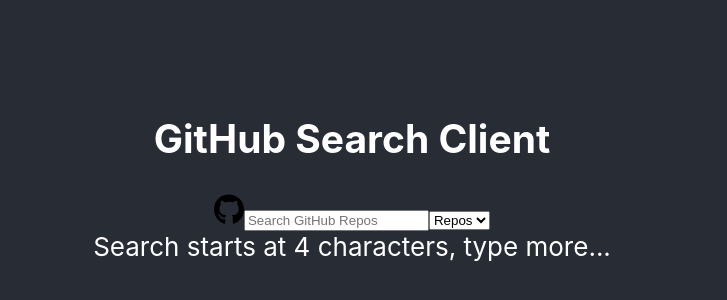
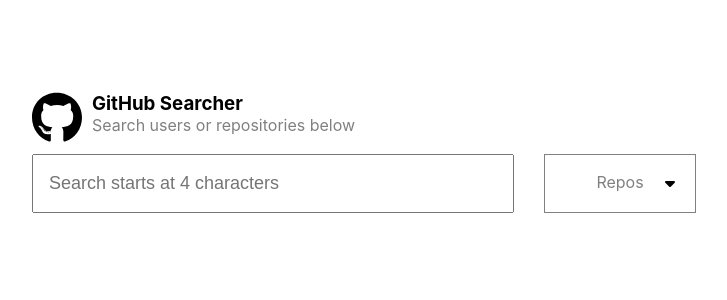
Before and after one commit to oalbacha/Holo-assessment, a React (Vite) app: page / in a window 1280 px wide. Shown: the part 228-528 px from the top of the page, without its empty margins (288-1015 px from the left). Built offline with nearby package versions, Linux system fonts and the light colour scheme.

Commit message:
Implement general styles, dropdown and styled components for conditional nav rendering

```diff
--- a/package.json
+++ b/package.json
@@ -13,7 +13,8 @@
     "react-dom": "^18.0.0",
     "react-redux": "^8.0.2",
     "react-router-dom": "^6.3.0",
-    "redux-persist": "^6.0.0"
+    "redux-persist": "^6.0.0",
+    "styled-components": "^5.3.5"
   },
   "devDependencies": {
     "@types/react": "^18.0.0",
--- a/src/App.css
+++ b/src/App.css
@@ -2,41 +2,81 @@
   text-align: center;
 }
 
-.App-logo {
-  height: 40vmin;
-  pointer-events: none;
+.App-title-container {
+  display: flex;
 }
 
-@media (prefers-reduced-motion: no-preference) {
-  .App-logo {
-    animation: App-logo-spin infinite 20s linear;
-  }
+.App-title-container svg {
+  width: 50px;
+  margin: 0 10px 10px 0;
+}
+
+.App-title-content {
+  text-align: left;
+}
+
+.App-title-content * {
+  margin: 0;
+}
+
+.App-title-content h3 {
+  color: black;
+}
+
+.App-title-content p {
+  color: gray;
+}
+
+.App-nav-space {
+  width: 100%;
+  height: 170px;
+}
+
+.App-grid {
+  list-style: none;
+  display: grid;
+  grid-gap: 30px;
+  grid-template-columns: repeat(auto-fill, minmax(28%, 1fr) ) ;
+  width: 90%;
+  margin: 0 auto;
+}
+
+.App-grid-item {
+  background-color: gray;
+  padding: 20px;
+}
+
+.App-user-image {
+  width: 50px;
+  border-radius: 50%;
 }
 
 .App-header {
-  background-color: #282c34;
+  background-color: #fff;
   min-height: 100vh;
   display: flex;
-  flex-direction: column;
-  align-items: center;
-  justify-content: center;
-  font-size: calc(10px + 2vmin);
   color: white;
 }
 
-.App-link {
-  color: #61dafb;
+.App-wrapper {
+  width: 100%;
+  min-height: 80vh;
+  margin: 0 auto;
+  position: relative;
 }
 
-@keyframes App-logo-spin {
-  from {
-    transform: rotate(0deg);
-  }
-  to {
-    transform: rotate(360deg);
-  }
+.App-nav-controls {
+  display: flex;
 }
 
-button {
-  font-size: calc(10px + 2vmin);
+.App-nav-controls input {
+  width: 35vw;
+  height: 35px;
+  padding: 10px 15px;
+  margin-right: 30px;
+  font-size: large;
+  color: gray;
 }
+.App-nav-controls input::placeholder {
+  font-size: large;
+}
--- a/src/App.jsx
+++ b/src/App.jsx
@@ -1,61 +1,20 @@
-import { useState, useEffect } from 'react'
 import { Route, Routes, Link, BrowserRouter } from 'react-router-dom';
-import { setSearchTerm, setDataType } from './app/store';
-import { useDispatch, useSelector } from 'react-redux';
+import { useSelector } from 'react-redux';
+import Nav from './components/nav/nav'
 import Repos from './features/github/repos'
 import Issues from './features/github/issues'
 import Users from './features/github/users'
-import { useDebounce } from './app/hooks'
 import './App.css'
 
 function App() {
-  const searchTerm  = useSelector(state => state.searchTerm);
   const dataType  = useSelector(state => state.dataType);
-
-  const [inputValue, setInputValue] = useState(searchTerm);
-  const [type, setType] = useState(dataType);
-  const [placeHolder, setPlaceHolder] = useState('Repos');
-  const debouncedSearchTerm = useDebounce(inputValue, 500);
-
-  const dispatch = useDispatch();
-
-  useEffect(() => {
-    dispatch(setSearchTerm(debouncedSearchTerm));
-  }, [debouncedSearchTerm])
-
-  useEffect(() => {
-    dispatch(setDataType(type));
-  }, [type])
-
-  const handleInputChange = (e) => setInputValue(e.target.value)
-  const handleSelectChange = (e) => {
-    setPlaceHolder(e.target.value)
-    setType(e.target.value)
-  }
-
   return (
     <div className="App">
       <header className="App-header">
-        <nav>
-          <h1 className='App-title'>GitHub Search Client</h1>
-          <svg style={{width: '30px'}} xmlns="http://www.w3.org/2000/svg" viewBox="0 0 496 512">
-            <path d="M165.9 397.4c0 2-2.3 3.6-5.2 3.6-3.3.3-5.6-1.3-5.6-3.6 0-2 2.3-3.6 5.2-3.6 3-.3 5.6 1.3 5.6 3.6zm-31.1-4.5c-.7 2 1.3 4.3 4.3 4.9 2.6 1 5.6 0 6.2-2s-1.3-4.3-4.3-5.2c-2.6-.7-5.5.3-6.2 2.3zm44.2-1.7c-2.9.7-4.9 2.6-4.6 4.9.3 2 2.9 3.3 5.9 2.6 2.9-.7 4.9-2.6 4.6-4.6-.3-1.9-3-3.2-5.9-2.9zM244.8 8C106.1 8 0 113.3 0 252c0 110.9 69.8 205.8 169.5 239.2 12.8 2.3 17.3-5.6 17.3-12.1 0-6.2-.3-40.4-.3-61.4 0 0-70 15-84.7-29.8 0 0-11.4-29.1-27.8-36.6 0 0-22.9-15.7 1.6-15.4 0 0 24.9 2 38.6 25.8 21.9 38.6 58.6 27.5 72.9 20.9 2.3-16 8.8-27.1 16-33.7-55.9-6.2-112.3-14.3-112.3-110.5 0-27.5 7.6-41.3 23.6-58.9-2.6-6.5-11.1-33.3 2.6-67.9 20.9-6.5 69 27 69 27 20-5.6 41.5-8.5 62.8-8.5s42.8 2.9 62.8 8.5c0 0 48.1-33.6 69-27 13.7 34.7 5.2 61.4 2.6 67.9 16 17.7 25.8 31.5 25.8 58.9 0 96.5-58.9 104.2-114.8 110.5 9.2 7.9 17 22.9 17 46.4 0 33.7-.3 75.4-.3 83.6 0 6.5 4.6 14.4 17.3 12.1C428.2 457.8 496 362.9 496 252 496 113.3 383.5 8 244.8 8zM97.2 352.9c-1.3 1-1 3.3.7 5.2 1.6 1.6 3.9 2.3 5.2 1 1.3-1 1-3.3-.7-5.2-1.6-1.6-3.9-2.3-5.2-1zm-10.8-8.1c-.7 1.3.3 2.9 2.3 3.9 1.6 1 3.6.7 4.3-.7.7-1.3-.3-2.9-2.3-3.9-2-.6-3.6-.3-4.3.7zm32.4 35.6c-1.6 1.3-1 4.3 1.3 6.2 2.3 2.3 5.2 2.6 6.5 1 1.3-1.3.7-4.3-1.3-6.2-2.2-2.3-5.2-2.6-6.5-1zm-11.4-14.7c-1.6 1-1.6 3.6 0 5.9 1.6 2.3 4.3 3.3 5.6 2.3 1.6-1.3 1.6-3.9 0-6.2-1.4-2.3-4-3.3-5.6-2z"/>
-          </svg>
-          <input
-            className='App-input'
-            placeholder={`Search GitHub ${placeHolder}`}
-            type="text"
-            name="searchTerm"
-            id="searchTerm"
-            value={inputValue}
-            onChange={handleInputChange}
-          />
-          <select onChange={handleSelectChange} className='App-select'>
-            <option defaultChecked value='Repos'>Repos</option>
-            <option value='Issues'>Issues</option>
-            <option value='Users'>Users</option>
-          </select>
-        </nav>
+        <div className="App-wrapper">
+          <div className="App-nav-space"></div>
+          <Nav />
+          <div className='App-grid-container'>
             <Routes>
               <Route
                 path='/'
@@ -70,6 +29,8 @@
                 }
               />
             </Routes>
+          </div>
+        </div>
       </header>
     </div>
   )
--- /dev/null
+++ b/src/components/dropdown/dropdown.css
@@ -0,0 +1,55 @@
+.dropdown {
+  width: 150px;
+  color: #fff;
+  background-color: #fff;
+  user-select: none;
+  margin: 0 auto;
+  position: relative;
+  border: 1px solid gray;
+}
+
+.dropdown .dropdown-btn {
+  padding: 15px 15px;
+  color: gray;
+  font-size: medium;
+  line-height: 1.6;
+  display: flex;
+  align-items: center;
+  /* justify-content: space-around; */
+  cursor: pointer;
+}
+
+.btn-container {
+  position: relative;
+  display: flex;
+  align-items: center;
+  justify-content: center;
+}
+
+.caret {
+  width: 10px;
+  position: absolute;
+  top: 20px;
+  right: 20px;
+}
+
+.dropdown .dropdown-content {
+  position: absolute;
+  top: 50px;
+  left: 0;
+  padding: 12px;
+  background-color: #fff;
+  box-shadow: 3px 3px 10px 6px rgba(0, 0, 0, 0.06);
+  color: #333;
+  width: 84%;
+}
+
+.dropdown .dropdown-content .dropdown-item {
+  padding: 15px;
+  cursor: pointer;
+  transition: all 0.2s;
+}
+
+.dropdown .dropdown-content .dropdown-item:hover {
+  background-color: #fcfcfc;
+}
--- /dev/null
+++ b/src/components/dropdown/dropdown.jsx
@@ -0,0 +1,47 @@
+import { useState } from "react";
+import "./dropdown.css";
+
+const Dropdown = ({type, setType}) => {
+  const [isActive, setIsActive] = useState(false);
+  const options = ["Repos", "Users", "Issues"];
+  return (
+    <div className="dropdown">
+      <div className="btn-container">
+        <div className="dropdown-btn" onClick={(e) => setIsActive(!isActive)}>
+          {type || "Choose One"}
+        </div>
+        <div className="caret-container">
+          <svg
+            className="caret"
+            xmlns="http://www.w3.org/2000/svg"
+            viewBox="0 0 320 512"
+          >
+            <path d="M310.6 246.6l-127.1 128C176.4 380.9 168.2 384 160 384s-16.38-3.125-22.63-9.375l-127.1-128C.2244 237.5-2.516 223.7 2.438 211.8S19.07 192 32 192h255.1c12.94 0 24.62 7.781 29.58 19.75S319.8 237.5 310.6 246.6z" />
+          </svg>
+        </div>
+      </div>
+      {isActive && (
+        <div className="dropdown-content">
+          {options.map((option) => (
+            <div
+              key={option}
+              className="dropdown-item"
+              onClick={(e) => {
+                setIsActive(false);
+                setType(option)
+              }}
+            >
+              {option}
+            </div>
+          ))}
+        </div>
+      )}
+    </div>
+  );
+};
+
+export default Dropdown;
+
+// { selected, setSelected }
+//
+// setSelected(option);
--- /dev/null
+++ b/src/components/nav/StyledNav.styled.js
@@ -0,0 +1,13 @@
+import styled from 'styled-components'
+
+export const StyledNav = styled.nav`
+  display: flex;
+  flex-direction: column;
+  align-items: flex-start;
+  justify-content: flex-start;
+  position: absolute;
+  margin-top: ${p=>p.inputValue.length < 4 ? 0 : '36px' };
+  margin-left: ${p=>p.inputValue.length < 4 ? 0 : '85px' };
+  top: ${p=>p.inputValue.length < 4 ? '40%' : '0'};
+  left: ${p=>p.inputValue.length < 4 ? '25%' : '0'};
+`
--- /dev/null
+++ b/src/components/nav/nav.jsx
@@ -0,0 +1,58 @@
+import { useState, useEffect } from 'react'
+import { StyledNav } from "./StyledNav.styled";
+import { useDispatch, useSelector } from 'react-redux';
+import { setSearchTerm, setDataType } from '../../app/store';
+import { useDebounce } from '../../app/hooks'
+import Dropdown from '../dropdown/dropdown'
+
+const Nav = () => {
+  const searchTerm  = useSelector(state => state.searchTerm);
+  const dataType  = useSelector(state => state.dataType);
+  const dispatch = useDispatch();
+
+  const [inputValue, setInputValue] = useState(searchTerm);
+  const [type, setType] = useState(dataType);
+  const debouncedSearchTerm = useDebounce(inputValue, 500);
+
+  useEffect(() => {
+    dispatch(setSearchTerm(debouncedSearchTerm));
+  }, [debouncedSearchTerm])
+
+  useEffect(() => {
+    dispatch(setDataType(type));
+  }, [type])
+
+  const handleInputChange = (e) => setInputValue(e.target.value)
+  const handleSelectChange = (e) => {
+    setType(e.target.value)
+  }
+  return (
+    <StyledNav inputValue={debouncedSearchTerm}>
+      <div className='App-title-container'>
+        <svg className='App-logo' xmlns="http://www.w3.org/2000/svg" viewBox="0 0 496 512">
+          <path d="M165.9 397.4c0 2-2.3 3.6-5.2 3.6-3.3.3-5.6-1.3-5.6-3.6 0-2 2.3-3.6 5.2-3.6 3-.3 5.6 1.3 5.6 3.6zm-31.1-4.5c-.7 2 1.3 4.3 4.3 4.9 2.6 1 5.6 0 6.2-2s-1.3-4.3-4.3-5.2c-2.6-.7-5.5.3-6.2 2.3zm44.2-1.7c-2.9.7-4.9 2.6-4.6 4.9.3 2 2.9 3.3 5.9 2.6 2.9-.7 4.9-2.6 4.6-4.6-.3-1.9-3-3.2-5.9-2.9zM244.8 8C106.1 8 0 113.3 0 252c0 110.9 69.8 205.8 169.5 239.2 12.8 2.3 17.3-5.6 17.3-12.1 0-6.2-.3-40.4-.3-61.4 0 0-70 15-84.7-29.8 0 0-11.4-29.1-27.8-36.6 0 0-22.9-15.7 1.6-15.4 0 0 24.9 2 38.6 25.8 21.9 38.6 58.6 27.5 72.9 20.9 2.3-16 8.8-27.1 16-33.7-55.9-6.2-112.3-14.3-112.3-110.5 0-27.5 7.6-41.3 23.6-58.9-2.6-6.5-11.1-33.3 2.6-67.9 20.9-6.5 69 27 69 27 20-5.6 41.5-8.5 62.8-8.5s42.8 2.9 62.8 8.5c0 0 48.1-33.6 69-27 13.7 34.7 5.2 61.4 2.6 67.9 16 17.7 25.8 31.5 25.8 58.9 0 96.5-58.9 104.2-114.8 110.5 9.2 7.9 17 22.9 17 46.4 0 33.7-.3 75.4-.3 83.6 0 6.5 4.6 14.4 17.3 12.1C428.2 457.8 496 362.9 496 252 496 113.3 383.5 8 244.8 8zM97.2 352.9c-1.3 1-1 3.3.7 5.2 1.6 1.6 3.9 2.3 5.2 1 1.3-1 1-3.3-.7-5.2-1.6-1.6-3.9-2.3-5.2-1zm-10.8-8.1c-.7 1.3.3 2.9 2.3 3.9 1.6 1 3.6.7 4.3-.7.7-1.3-.3-2.9-2.3-3.9-2-.6-3.6-.3-4.3.7zm32.4 35.6c-1.6 1.3-1 4.3 1.3 6.2 2.3 2.3 5.2 2.6 6.5 1 1.3-1.3.7-4.3-1.3-6.2-2.2-2.3-5.2-2.6-6.5-1zm-11.4-14.7c-1.6 1-1.6 3.6 0 5.9 1.6 2.3 4.3 3.3 5.6 2.3 1.6-1.3 1.6-3.9 0-6.2-1.4-2.3-4-3.3-5.6-2z"/>
+        </svg>
+
+        <div className='App-title-content'>
+          <h3 className='App-title'>GitHub Searcher</h3>
+          <p className='App-subtitle'>Search users or repositories below</p>
+        </div>
+      </div>
+
+      <div className='App-nav-controls'>
+        <input
+          className='App-input'
+          placeholder='Search starts at 4 characters'
+          type="text"
+          name="searchTerm"
+          id="searchTerm"
+          value={inputValue}
+          onChange={handleInputChange}
+        />
+        <Dropdown type={type} setType={setType} />
+      </div>
+    </StyledNav>
+  )
+}
+
+export default Nav
--- a/src/features/github/issues.jsx
+++ b/src/features/github/issues.jsx
@@ -41,7 +41,7 @@
   }
 
   if (searchTerm.length < 4) {
-    return <div className="text-hint">Search starts at 4 characters, type more...</div>;
+    return null
   }
 
   if(results && !results.total_count) {
@@ -50,15 +50,15 @@
 
   if (results && dataType === 'Issues') {
     return (
-      <ul>
+      <ul className="App-grid">
         {results.items.map(({ id, title, body, state, updated_at, url, user }) => (
-          <li key={id}>
-            <h2>Title: {title}</h2>
-            <p>Exerpt: {body}</p>
-            <p>Status: {state}</p>
-            <p>Last Active: {updated_at}</p>
-            <p>URL: {url}</p>
-            <p>Belongs to: {user.login}</p>
+          <li className="App-grid-item" key={id}>
+            <a href={url}>
+              <h2>Title: {title}</h2>
+              <p>Status: {state}</p>
+              <p>Last Active: {updated_at}</p>
+              <p>Belongs to: {user.login}</p>
+            </a>
           </li>
         ))}
         {page !== 1 && (
--- a/src/features/github/repos.jsx
+++ b/src/features/github/repos.jsx
@@ -41,7 +41,7 @@
   }
 
   if (searchTerm.length < 4) {
-    return <div className="text-hint">Search starts at 4 characters, type more...</div>;
+    return null
   }
 
   if(results && !results.total_count) {
@@ -50,16 +50,14 @@
 
   if (results && dataType === 'Repos') {
     return (
-      <ul>
+      <ul className="App-grid">
         {results.items.map(({ id, name, owner, stargazers_count }) => {
           return (
-            <div key={id}>
-              <li>
-                <h2>Name: {name}</h2>
-                <p>Owner: {owner.login}</p>
-                <p>Stars: {stargazers_count}</p>
-              </li>
-            </div>
+            <li className="App-grid-item" key={id}>
+              <h2>Name: {name}</h2>
+              <p>Owner: {owner.login}</p>
+              <p>Stars: {stargazers_count}</p>
+            </li>
           )
         })}
         {page !== 1 && (
```
Also changed, not shown: src/features/github/Users.jsx (+6 -7 lines), 1 other file (tests, documents, lock files or other folders). Lines whose indentation alone changed are shown as unchanged.
